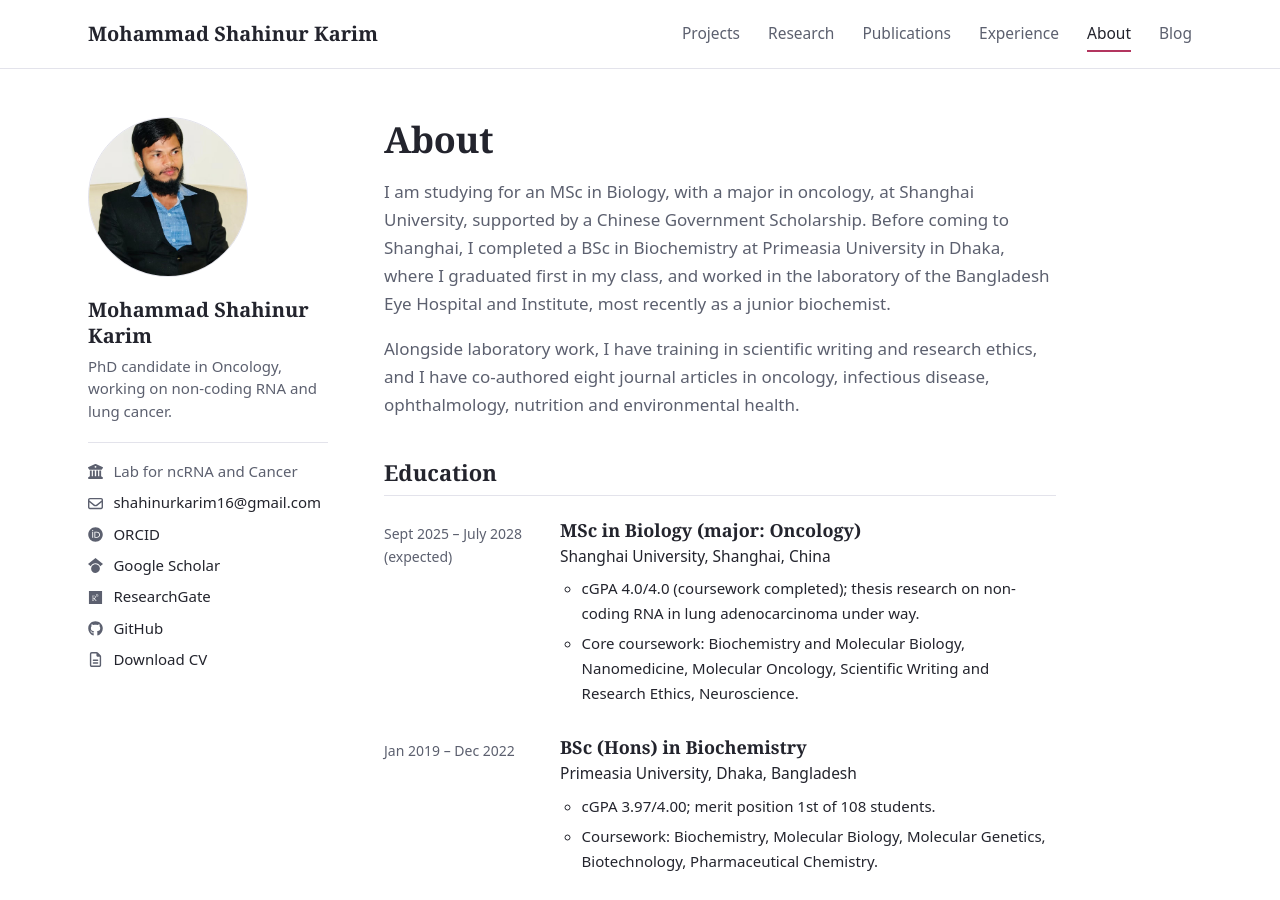
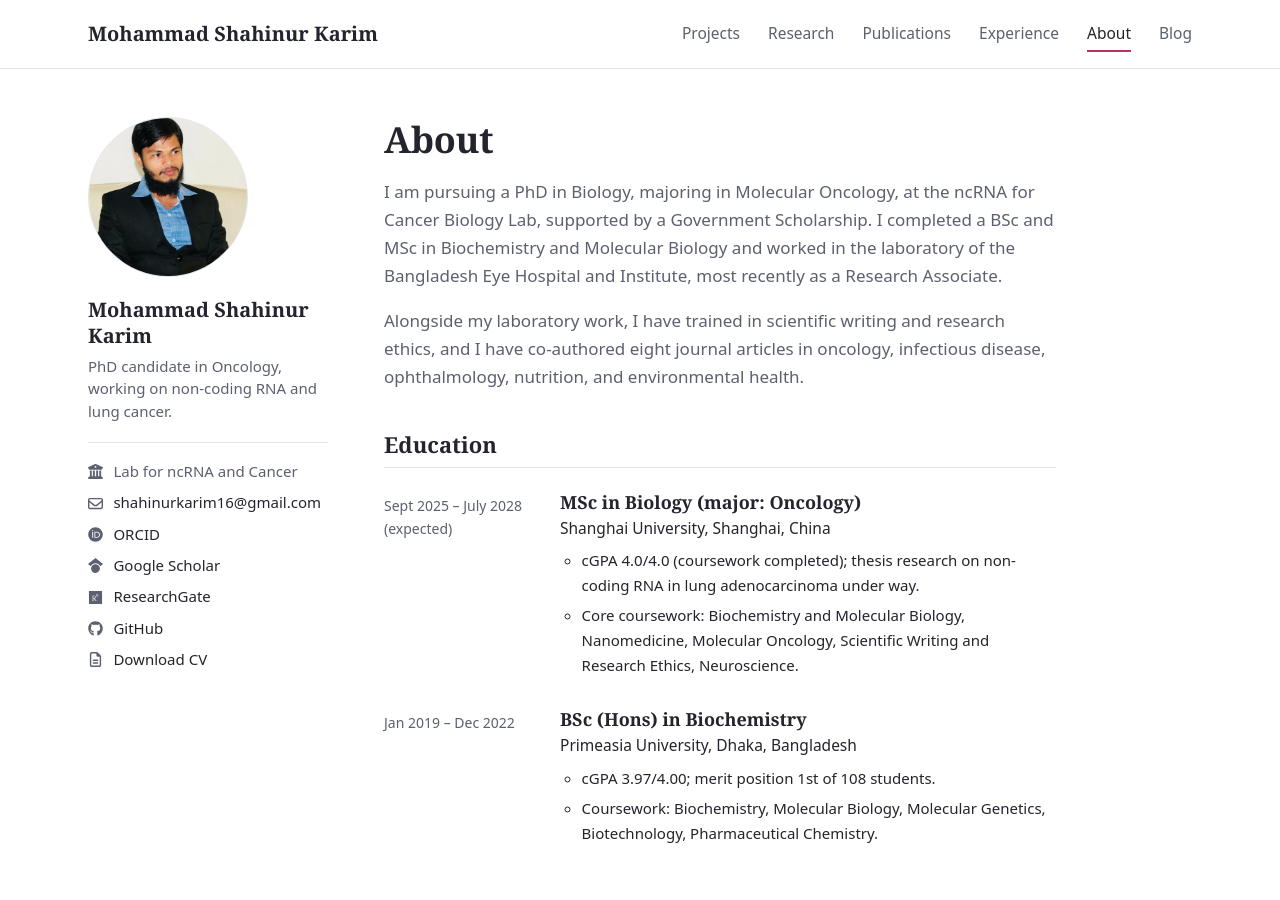
Before and after one commit to msks2016/msks2016.github.io, a Jekyll site: the page built from _pages/about.md, in a window 1280 px wide and 900 px high. Built offline with Jekyll 4.4.1, drawn with Linux system fonts in a browser that asks for light colours.

Commit message:
Update about.md

```diff
--- a/_pages/about.md
+++ b/_pages/about.md
@@ -18,6 +18,6 @@ sections:
     style: "inline"     # one short row instead of a list
 ---
 
-I am studying for an MSc in Biology, with a major in oncology, at Shanghai University, supported by a Chinese Government Scholarship. Before coming to Shanghai, I completed a BSc in Biochemistry at Primeasia University in Dhaka, where I graduated first in my class, and worked in the laboratory of the Bangladesh Eye Hospital and Institute, most recently as a junior biochemist.
+I am pursuing a PhD in Biology, majoring in Molecular Oncology, at the ncRNA for Cancer Biology Lab, supported by a Government Scholarship. I completed a BSc and MSc in Biochemistry and Molecular Biology and worked in the laboratory of the Bangladesh Eye Hospital and Institute, most recently as a Research Associate.
 
-Alongside laboratory work, I have training in scientific writing and research ethics, and I have co-authored eight journal articles in oncology, infectious disease, ophthalmology, nutrition and environmental health.
+Alongside my laboratory work, I have trained in scientific writing and research ethics, and I have co-authored eight journal articles in oncology, infectious disease, ophthalmology, nutrition, and environmental health.
```
